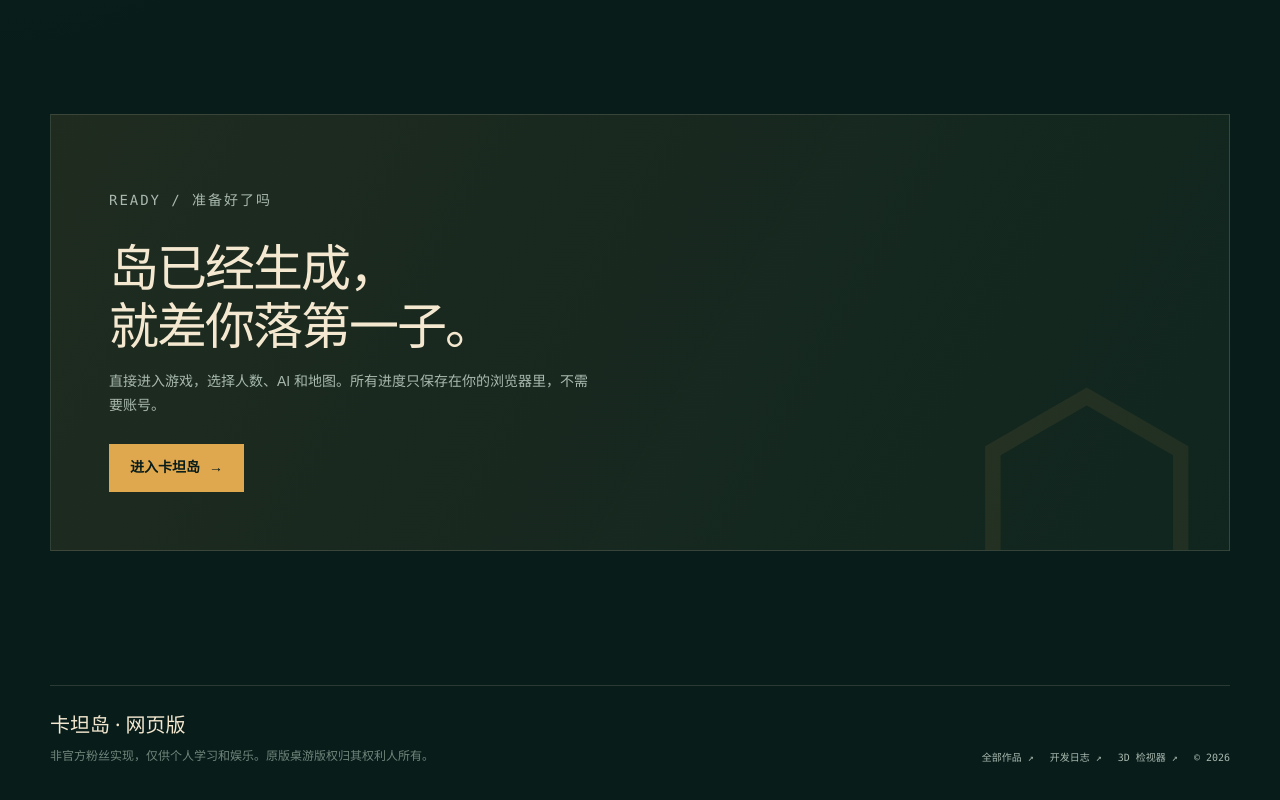
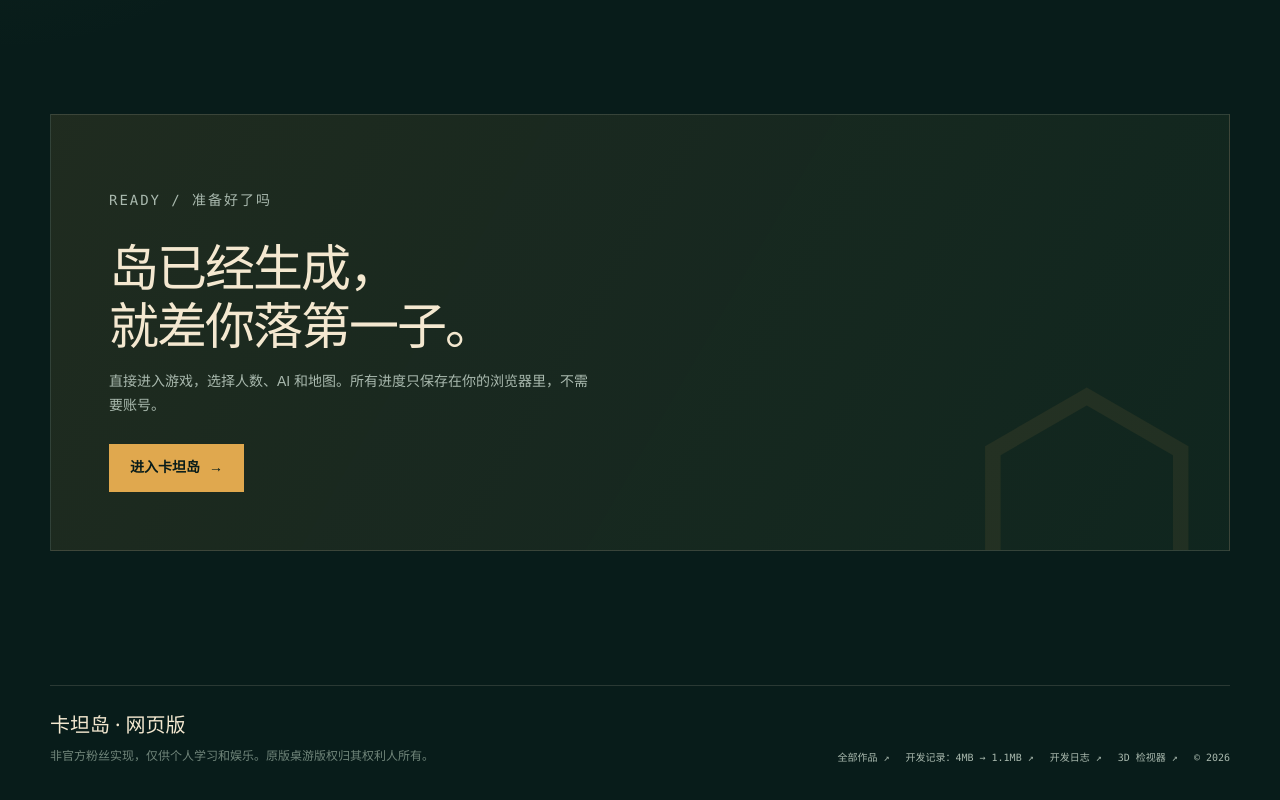
Before and after one commit to yangfanwudi/catan-web, a plain HTML site: page index.html in a window 1280 px wide. Shown: the part 1981-2781 px from the top of the page. Drawn offline with Linux system fonts and the light colour scheme.

Commit message:
feat: 卡坦岛页脚加开发记录

```diff
--- a/index.html
+++ b/index.html
@@ -401,6 +401,7 @@ footer{padding:38px 0 48px;color:var(--muted);font-size:12px}
     <p><strong>卡坦岛 · 网页版</strong>非官方粉丝实现，仅供个人学习和娱乐。原版桌游版权归其权利人所有。</p>
     <div class="foot-links">
       <a href="https://hub.vocabfan.online/">全部作品 ↗</a>
+      <a href="https://blog.vocabfan.online/posts/catan-4mb-to-1mb/">开发记录：4MB → 1.1MB ↗</a>
       <a href="https://blog.vocabfan.online/">开发日志 ↗</a>
       <a href="https://yangfanwudi.github.io/model-inspector-site/">3D 检视器 ↗</a>
       <span>© 2026</span>
```
